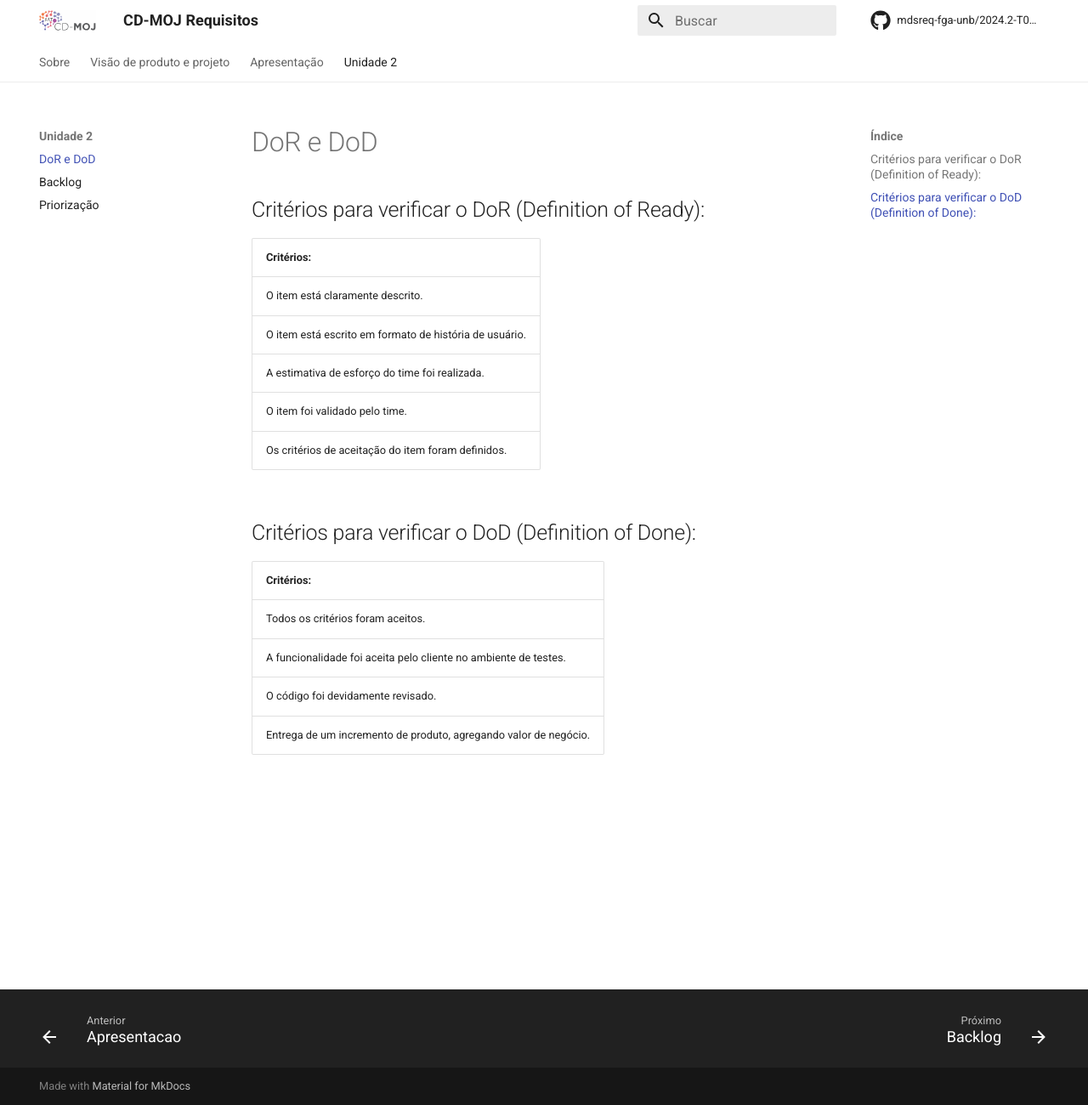
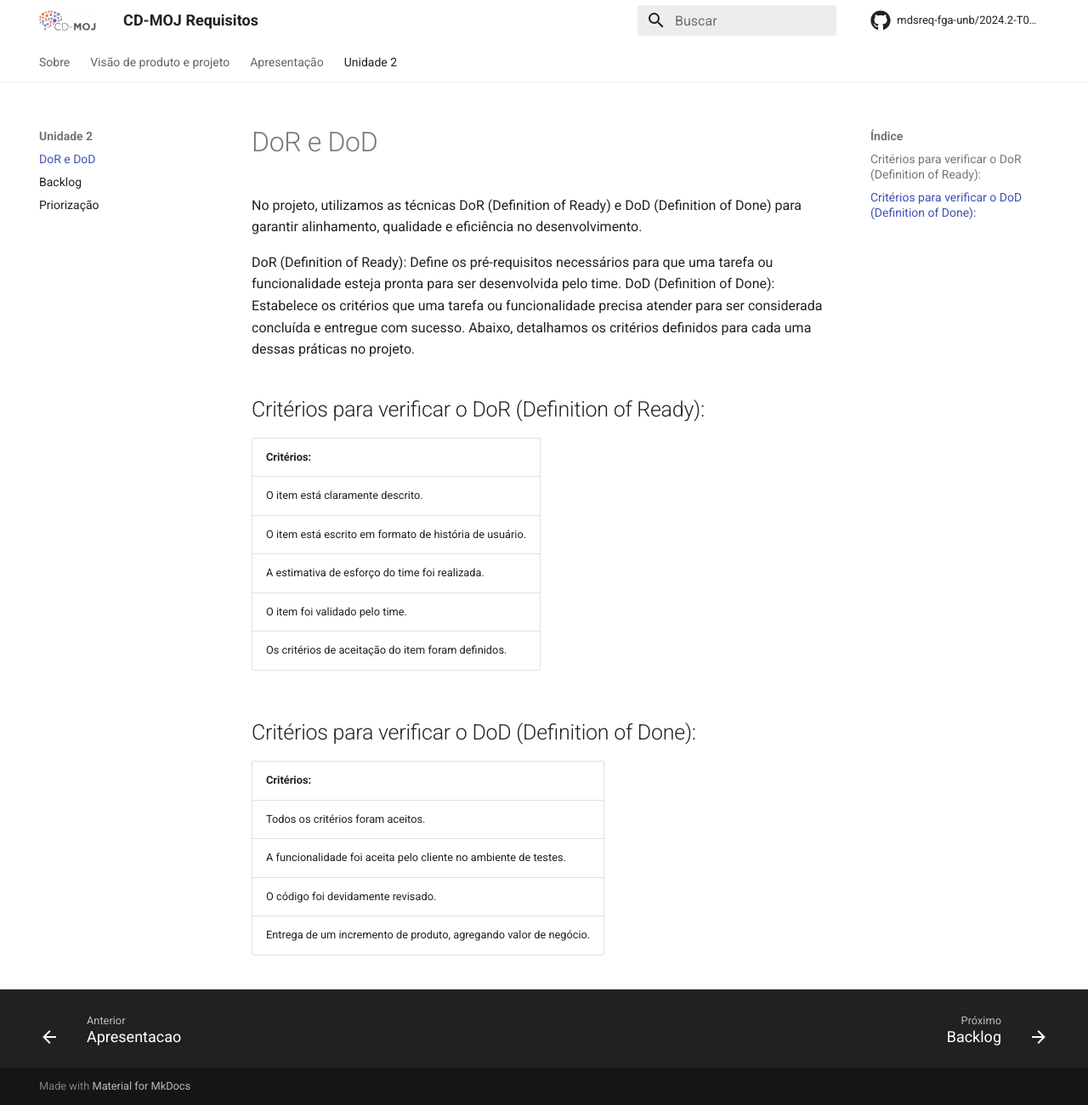
Before and after one commit to mdsreq-fga-unb/2024.2-T01-CD-MOJ, an MkDocs documentation site: the page built from docs/us/DoR_DoD.md, in a window 1280 px wide and 1300 px high. Shown: the whole window at 85% size. Built offline with MkDocs 1.6.1 and Material for MkDocs 9.7.7, drawn with Linux system fonts in a browser that asks for light colours; comment, search, counter and statistics services are not loaded.

Commit message:
Detalhando_DoReDoD

```diff
--- a/docs/us/DoR_DoD.md
+++ b/docs/us/DoR_DoD.md
@@ -1,4 +1,10 @@
 # DoR e DoD
+
+No projeto, utilizamos as técnicas DoR (Definition of Ready) e DoD (Definition of Done) para garantir alinhamento, qualidade e eficiência no desenvolvimento.
+
+DoR (Definition of Ready): Define os pré-requisitos necessários para que uma tarefa ou funcionalidade esteja pronta para ser desenvolvida pelo time.
+DoD (Definition of Done): Estabelece os critérios que uma tarefa ou funcionalidade precisa atender para ser considerada concluída e entregue com sucesso.
+Abaixo, detalhamos os critérios definidos para cada uma dessas práticas no projeto.
 
 ## Critérios para verificar o DoR (Definition of Ready):
 
```
